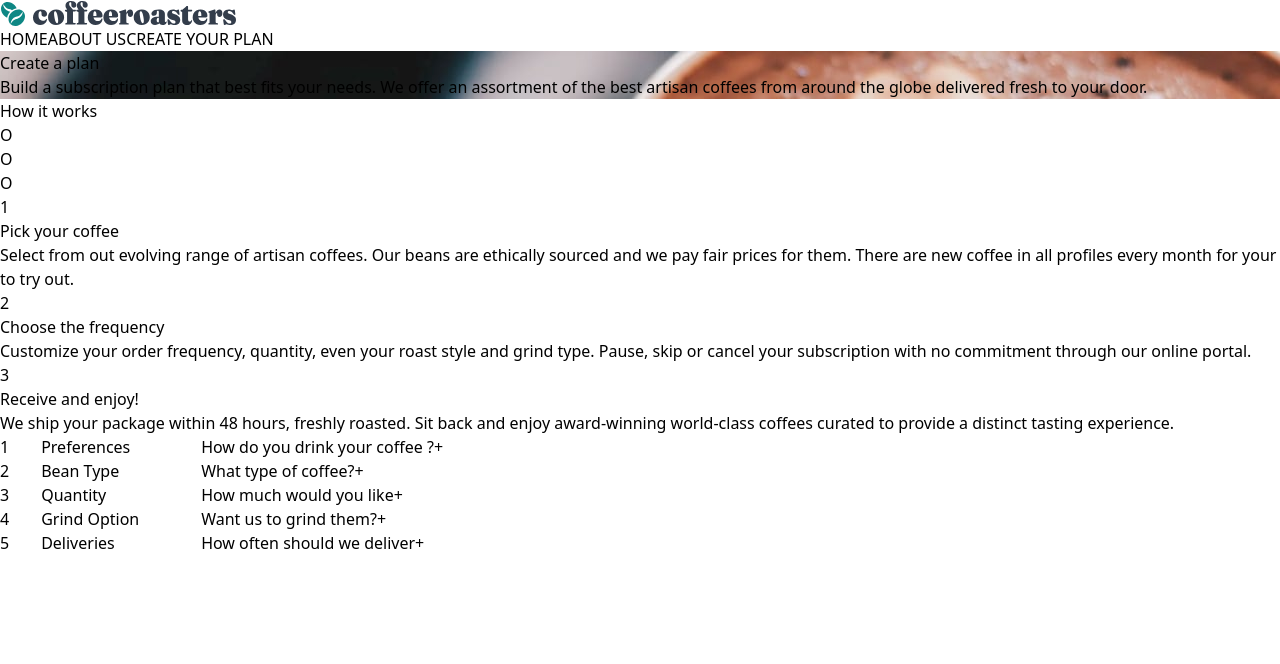
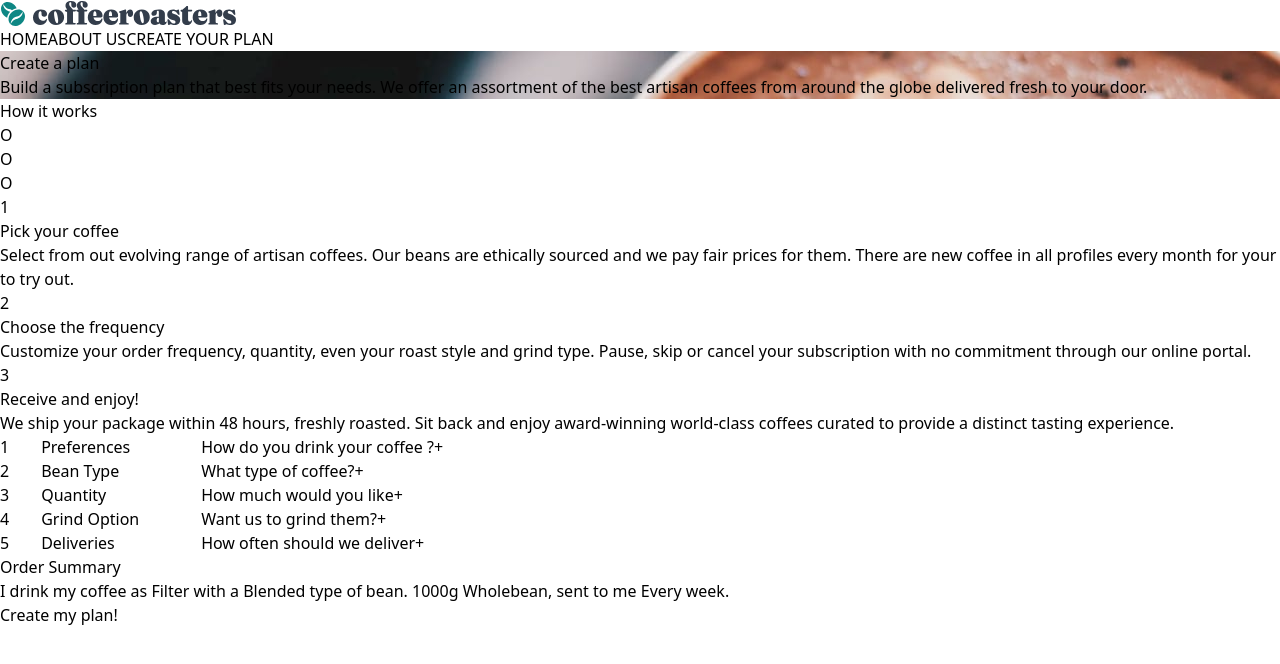
Before and after one commit to azanra/coffee-subscription, a React (Vite) app: page /plan in a window 1280 px wide. Shown: the top 664 px of the page. Built offline with nearby package versions, Linux system fonts and the light colour scheme.

Commit message:
feat: render the order summary based of the order

```diff
--- a/src/pages/components/Plan.tsx
+++ b/src/pages/components/Plan.tsx
@@ -1,5 +1,6 @@
 import CreatePlanBanner from "./plan/CreatePlanBanner";
 import CustomizePlan from "./plan/CustomizePlan";
+import OrderSummary from "./plan/OrderSummary";
 import Header from "./shared/Header";
 import Work from "./shared/Work";
 
@@ -10,6 +11,7 @@ const Plan = () => {
       <CreatePlanBanner />
       <Work withBtn={false} />
       <CustomizePlan />
+      <OrderSummary />
     </div>
   );
 };
--- /dev/null
+++ b/src/pages/components/plan/OrderSummary.tsx
@@ -0,0 +1,50 @@
+const OrderSummary = () => {
+  const order = {
+    preference: "Filter",
+    beanType: "Blended",
+    quantity: "1000g",
+    grindOption: "Wholebean",
+    deliveries: "Every week",
+  };
+
+  const { preference, beanType, quantity, grindOption, deliveries } = order;
+
+  const isCapsules = preference === "Capsule";
+  const isWholeBean = grindOption === "Wholebean";
+  const isWithGroundAla = !isCapsules && !isWholeBean && "ground ala";
+
+  const getOrderSummary = (order: string | null, text: string = "") => {
+    return (
+      <span className={order ? "" : "inline-block w-[16px] border-b-1"}>
+        {`${text} ${order}`}
+      </span>
+    );
+  };
+
+  const getPreference = getOrderSummary(
+    preference,
+    isCapsules ? "using" : "as"
+  );
+  const getBeanType = getOrderSummary(beanType);
+  const getQuantity = getOrderSummary(quantity);
+  const getGrindOption = getOrderSummary(grindOption);
+  const getDeliveries = getOrderSummary(deliveries);
+
+  return (
+    <div>
+      <div>
+        <h1>Order Summary</h1>
+        <p>
+          I drink my coffee {getPreference} with a {getBeanType} type of bean.{" "}
+          {getQuantity} {isWithGroundAla}
+          {getGrindOption}, sent to me {getDeliveries}.
+        </p>
+      </div>
+      <div>
+        <button>Create my plan!</button>
+      </div>
+    </div>
+  );
+};
+
+export default OrderSummary;
```
